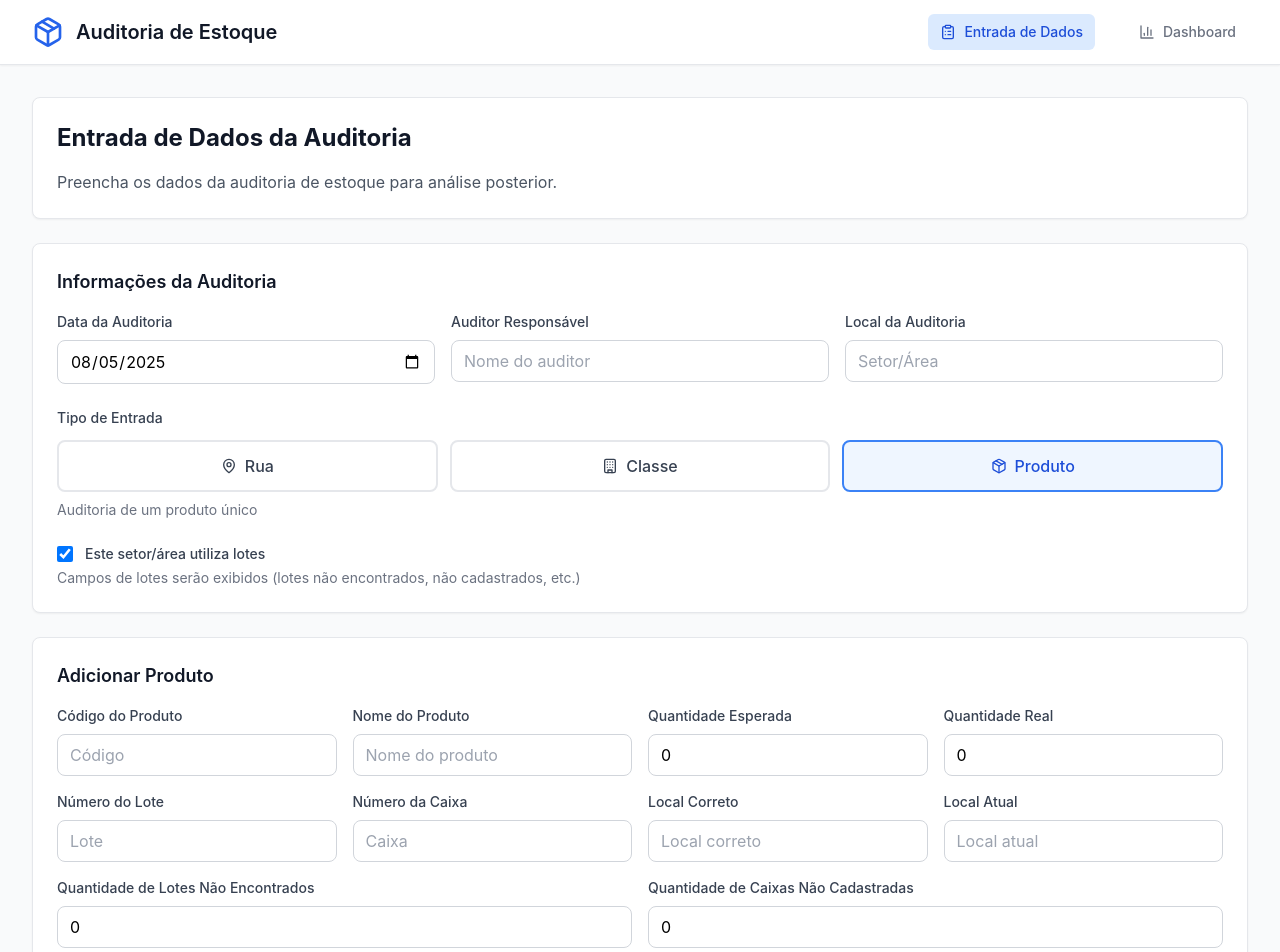
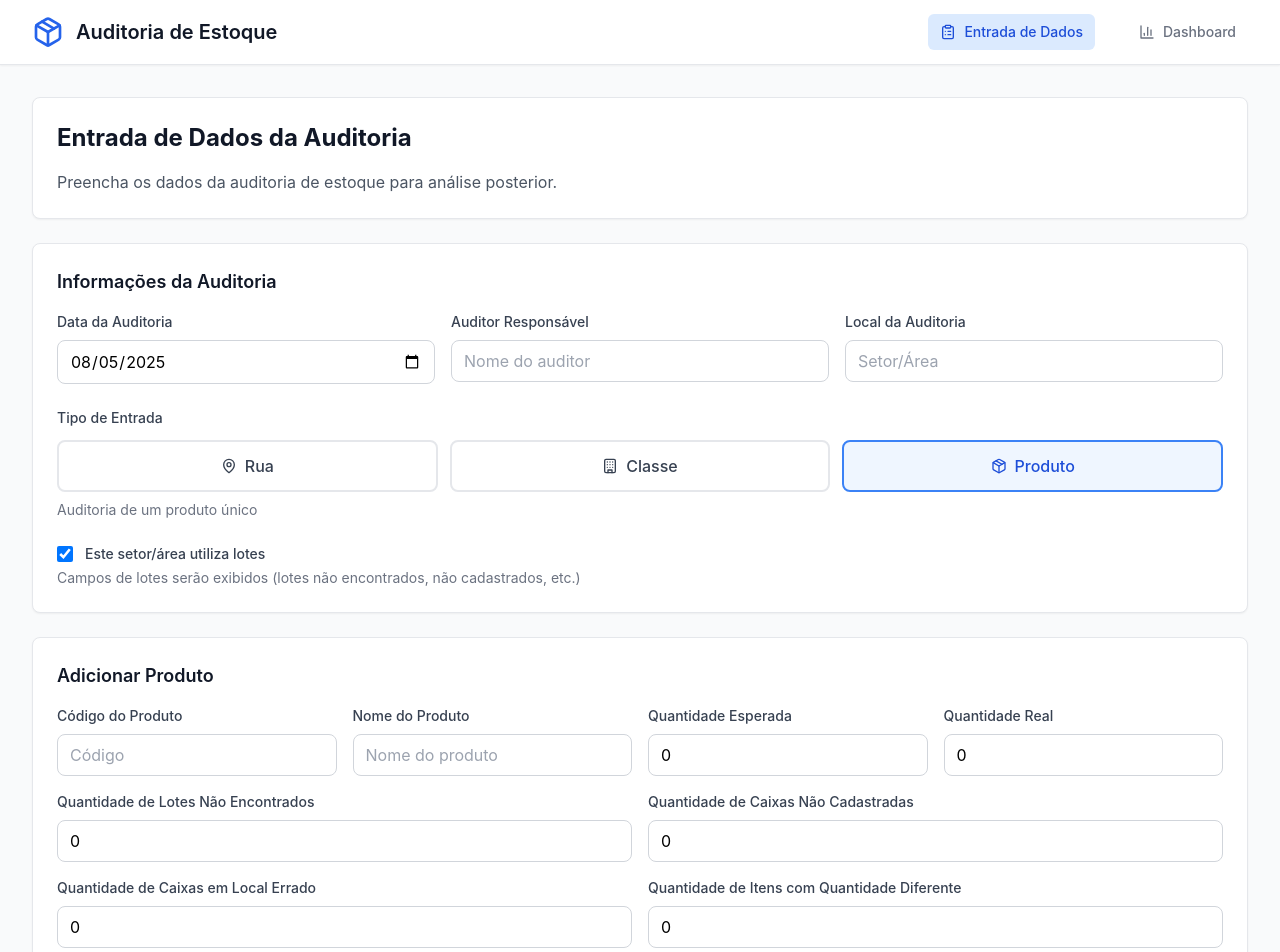
Before and after one commit to filiprvrgs/auditoria-estoque, a React (Vite) app: page / in a window 1280 px wide. Shown: the top 952 px of the page. Built offline with nearby package versions, Linux system fonts and the light colour scheme.

Commit message:
refactor: remover campos de lote desnecessarios

```diff
--- a/src/pages/Dashboard.tsx
+++ b/src/pages/Dashboard.tsx
@@ -642,14 +642,6 @@ export default function Dashboard() {
                           <p className="text-sm font-medium text-gray-900">{item.productName || item.productCode}</p>
                           <p className="text-xs text-gray-500">Esperado: {item.expectedQuantity} | Real: {item.actualQuantity}</p>
                         </div>
-                        <div className="text-right text-xs">
-                          {selectedAudit.usesBatches && (
-                            <>
-                              <p className="text-gray-500">Lote: {item.batchNumber}</p>
-                              <p className="text-gray-500">Caixa: {item.boxNumber}</p>
-                            </>
-                          )}
-                        </div>
                       </div>
                     </div>
                   ))}
--- a/src/pages/DataEntry.tsx
+++ b/src/pages/DataEntry.tsx
@@ -310,60 +310,8 @@ export default function DataEntry() {
           </div>
         </div>
 
-        {/* Batch-related fields - only show if usesBatches is true */}
+        {/* Batch-related error fields - only show if usesBatches is true */}
         {auditData.usesBatches && (
-          <>
-            <div className="grid grid-cols-1 sm:grid-cols-2 lg:grid-cols-4 gap-4 mt-4">
-              <div>
-                <label className="block text-sm font-medium text-gray-700 mb-2">
-                  Número do Lote
-                </label>
-                <input
-                  type="text"
-                  value={newItem.batchNumber}
-                  onChange={(e) => setNewItem(prev => ({ ...prev, batchNumber: e.target.value }))}
-                  placeholder="Lote"
-                  className="input-field"
-                />
-              </div>
-              <div>
-                <label className="block text-sm font-medium text-gray-700 mb-2">
-                  Número da Caixa
-                </label>
-                <input
-                  type="text"
-                  value={newItem.boxNumber}
-                  onChange={(e) => setNewItem(prev => ({ ...prev, boxNumber: e.target.value }))}
-                  placeholder="Caixa"
-                  className="input-field"
-                />
-              </div>
-              <div>
-                <label className="block text-sm font-medium text-gray-700 mb-2">
-                  Local Correto
-                </label>
-                <input
-                  type="text"
-                  value={newItem.correctLocation}
-                  onChange={(e) => setNewItem(prev => ({ ...prev, correctLocation: e.target.value }))}
-                  placeholder="Local correto"
-                  className="input-field"
-                />
-              </div>
-              <div>
-                <label className="block text-sm font-medium text-gray-700 mb-2">
-                  Local Atual
-                </label>
-                <input
-                  type="text"
-                  value={newItem.actualLocation}
-                  onChange={(e) => setNewItem(prev => ({ ...prev, actualLocation: e.target.value }))}
-                  placeholder="Local atual"
-                  className="input-field"
-                />
-              </div>
-            </div>
-
           <div className="grid grid-cols-1 sm:grid-cols-2 gap-4 mt-4">
             <div>
               <label className="block text-sm font-medium text-gray-700 mb-2">
@@ -414,7 +362,6 @@ export default function DataEntry() {
               />
             </div>
           </div>
-          </>
         )}
 
         <button
@@ -620,13 +567,6 @@ export default function DataEntry() {
                 <p className="text-sm font-medium text-gray-700 mb-2">Informações do Item:</p>
                 <div className="grid grid-cols-2 gap-2 text-sm">
                   <div><span className="font-medium">Código:</span> {selectedItem.productCode}</div>
-                  {auditData.usesBatches && (
-                    <>
-                      <div><span className="font-medium">Lote:</span> {selectedItem.batchNumber}</div>
-                      <div><span className="font-medium">Caixa:</span> {selectedItem.boxNumber}</div>
-                      <div><span className="font-medium">Local Correto:</span> {selectedItem.correctLocation}</div>
-                    </>
-                  )}
                 </div>
               </div>
 
@@ -650,21 +590,6 @@ export default function DataEntry() {
                   </div>
                 </div>
               )}
-
-              {auditData.usesBatches && (
-                <div>
-                  <p className="text-sm font-medium text-gray-700 mb-2">Localização:</p>
-                  <div className="grid grid-cols-2 gap-2 text-sm">
-                    <div><span className="font-medium">Correto:</span> {selectedItem.correctLocation}</div>
-                    <div><span className="font-medium">Atual:</span> {selectedItem.actualLocation}</div>
-                    {selectedItem.correctLocation !== selectedItem.actualLocation && (
-                      <div className="col-span-2 text-red-600 font-medium">
-                        ⚠️ Item em local incorreto!
-                      </div>
-                    )}
-                  </div>
-                </div>
-              )}
             </div>
 
             <div className="mt-6 flex justify-end">
```
Lines whose indentation alone changed are shown as unchanged.
